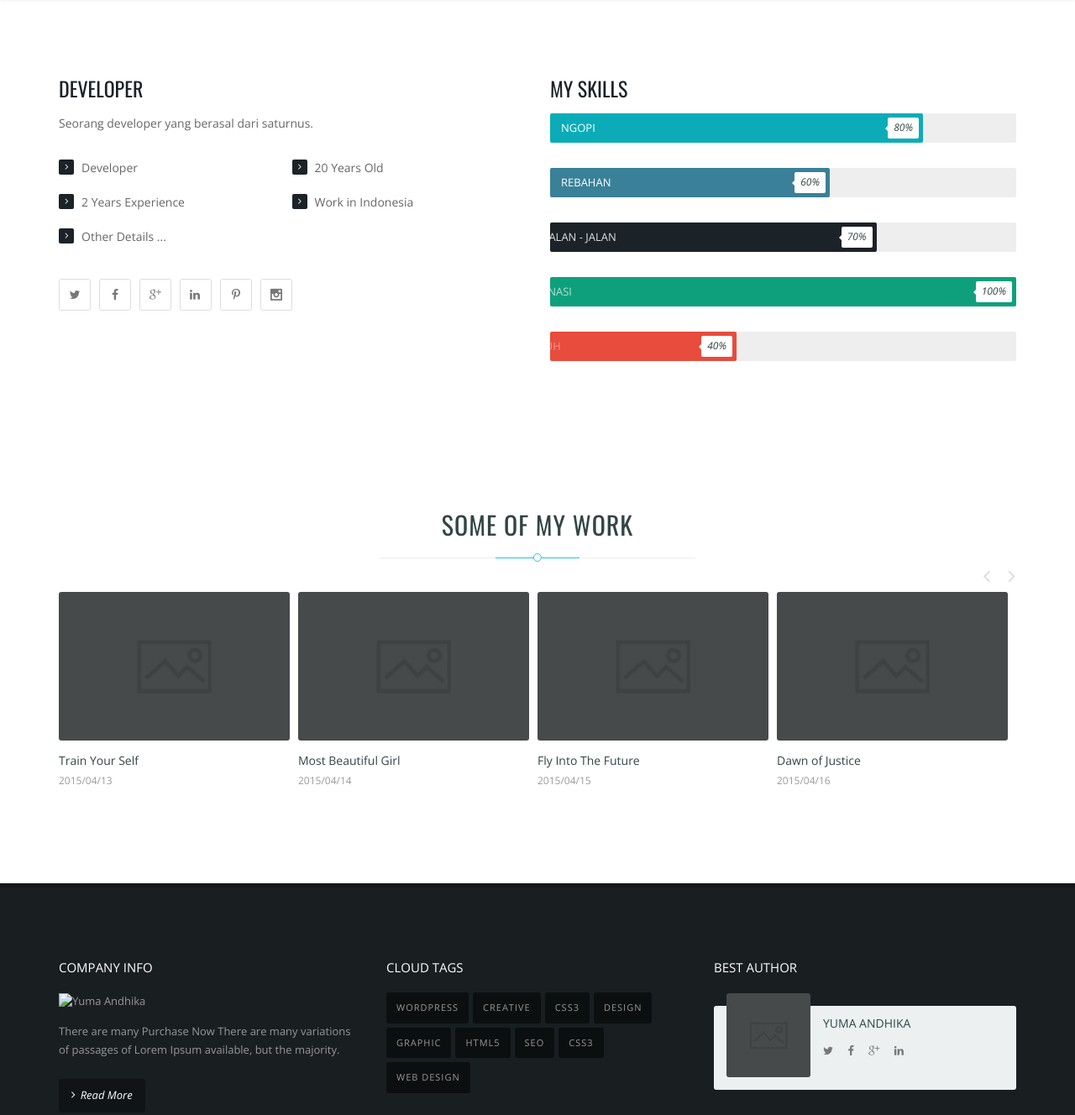
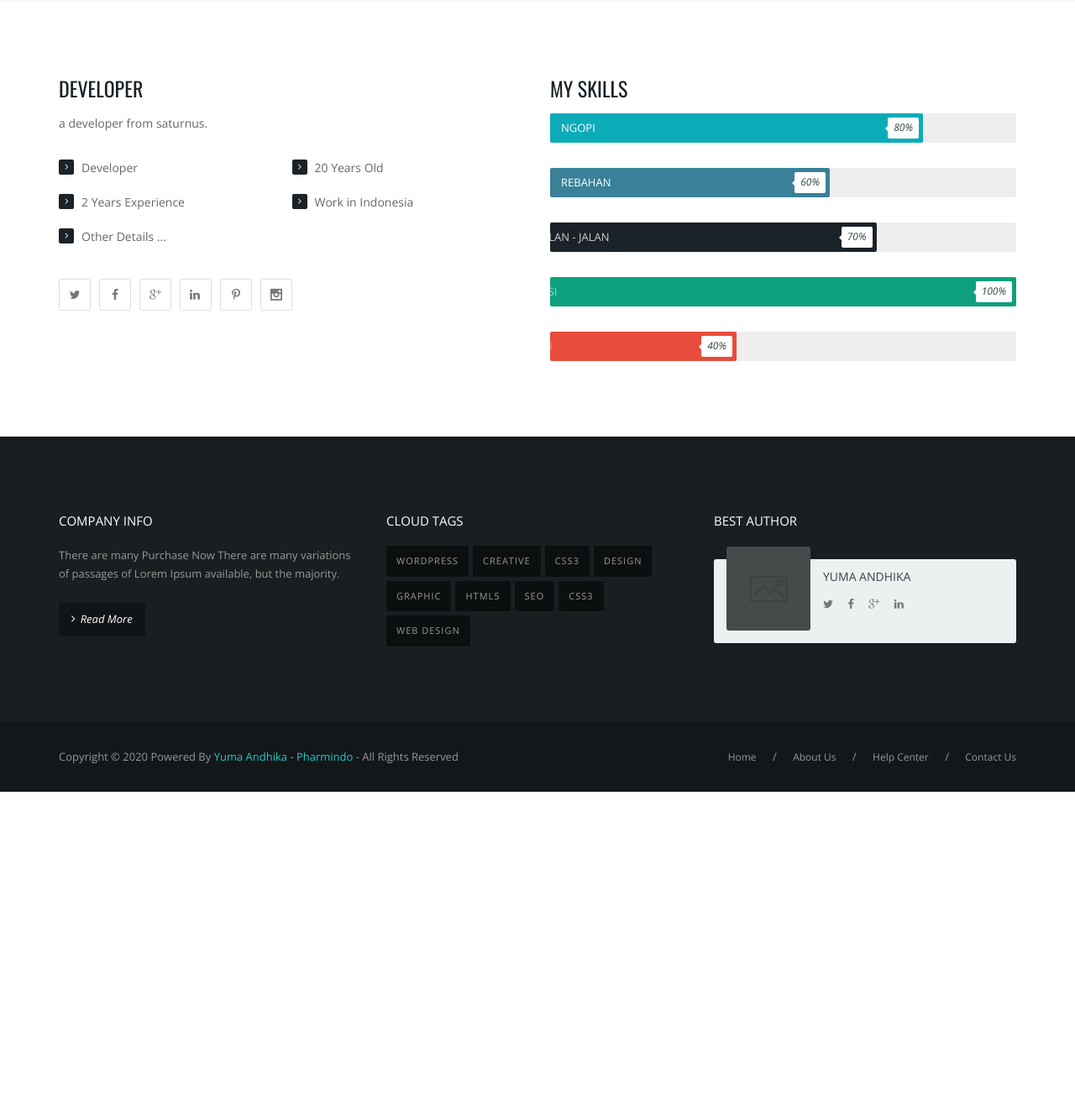
Before and after one commit to yumandhika/yumandhika.github.io, a plain HTML site: page index.html in a window 1280 px wide. Shown: the part 540-1868 px from the top of the page at 84% size. After the commit the page ends 1483 px from the top, so only its background shows below. Drawn offline with nearby package versions, Linux system fonts and the light colour scheme.

```diff
--- a/index.html
+++ b/index.html
@@ -107,8 +107,8 @@
                     <div id="logo">
                         <a href="index.html">
                             <!-- logo-->
-                            <img class="logo_dark" src="images/logo-dark.png" alt="Yuma Logo">
-                            <img class="logo_light" src="images/logo-light.png" alt="Yuma Logo">
+                            <!-- <img class="logo_dark" src="images/logo-dark.png" alt="Yuma Logo">
+                            <img class="logo_light" src="images/logo-light.png" alt="Yuma Logo"> -->
                         </a>
                     </div>
                     <!-- Top Search -->
@@ -244,7 +244,7 @@
 
                     <div class="col-md-6">
                         <h2 class="title1 upper">Developer</h2>
-                        <p>Seorang developer yang berasal dari saturnus.</p>
+                        <p>a developer from saturnus.</p>
 
                         <ul class="list1 gray clearfix">
                             <li>Developer</li>
@@ -329,11 +329,11 @@
         <!-- End Skills -->
 
         <!-- Works -->
-        <section class="content_section">
+        <!-- <section class="content_section">
 
             <div class="content row_spacer">
                 <div class="main_title centered upper">
-                    <h2><span class="line"><span class="dot"></span></span>Some of my work</h2>
+                    <h2><span class="line"><span class="dot"></span></span>Some of my aliens</h2>
                 </div>
 
                 <div class="related_posts">
@@ -341,7 +341,7 @@
                         <div class="related_posts_slide">
                             <div class="related_img_con">
                                 <a href="#" class="related_img">
-                                    <img alt="" src="images/blog/blog1.jpg">
+                                    <img alt="" src="images/beride-web-site.png">
                                     <span><i class="ico-pencil4"></i></span>
                                 </a>
                             </div>
@@ -351,7 +351,7 @@
                         <div class="related_posts_slide">
                             <div class="related_img_con">
                                 <a href="#" class="related_img">
-                                    <img alt="" src="images/blog/blog2.jpg">
+                                    <img alt="" src="images/endless-run-construct2.png">
                                     <span><i class="ico-image4"></i></span>
                                 </a>
                             </div>
@@ -361,7 +361,7 @@
                         <div class="related_posts_slide">
                             <div class="related_img_con">
                                 <a href="#" class="related_img">
-                                    <img alt="" src="images/blog/blog3.jpg">
+                                    <img alt="" src="images/guts-merch-web-site.png">
                                     <span><i class="ico-sound3"></i></span>
                                 </a>
                             </div>
@@ -371,7 +371,7 @@
                         <div class="related_posts_slide">
                             <div class="related_img_con">
                                 <a href="#" class="related_img">
-                                    <img alt="" src="images/blog/blog4.jpg">
+                                    <img alt="" src="images/visual-studio-motor.png">
                                     <span><i class="ico-quote-right"></i></span>
                                 </a>
                             </div>
@@ -381,7 +381,7 @@
                         <div class="related_posts_slide">
                             <div class="related_img_con">
                                 <a href="#" class="related_img">
-                                    <img alt="" src="images/blog/blog5.jpg">
+                                    <img alt="" src="images/zombie-shooter-game-slick.png">
                                     <span><i class="ico-gallery"></i></span>
                                 </a>
                             </div>
@@ -401,7 +401,7 @@
                     </div>
                 </div>
             </div>
-        </section>
+        </section> -->
         <!-- End Works -->
 
         <!-- footer -->
@@ -411,7 +411,7 @@
                     <div class="col-md-4">
                         <div class="footer_row">
                             <h6 class="footer_title">Company Info</h6>
-                            <img alt="Yuma Andhika" src="images/logo-light.png">
+                            <!-- <img alt="Yuma Andhika" src="images/logo-light.png"> -->
                             <span class="footer_desc">
                                 There are many Purchase Now There are many variations of passages of Lorem Ipsum
                                 available, but the majority.
```
Also changed, not shown: images/beride-web-site.PNG (added), images/endless-run-construct2.PNG (added), images/visual-studio-motor.PNG (added), images/zombie-shooter-game-slick.PNG (added), 1 other file.
